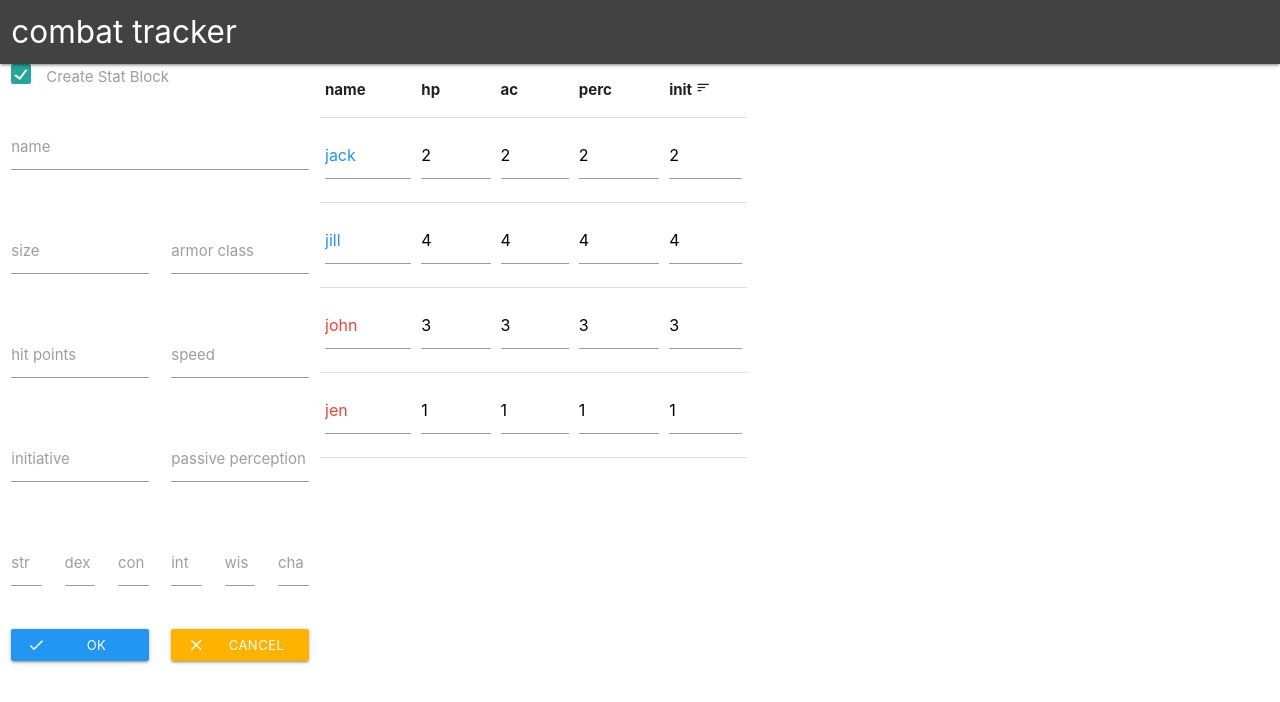
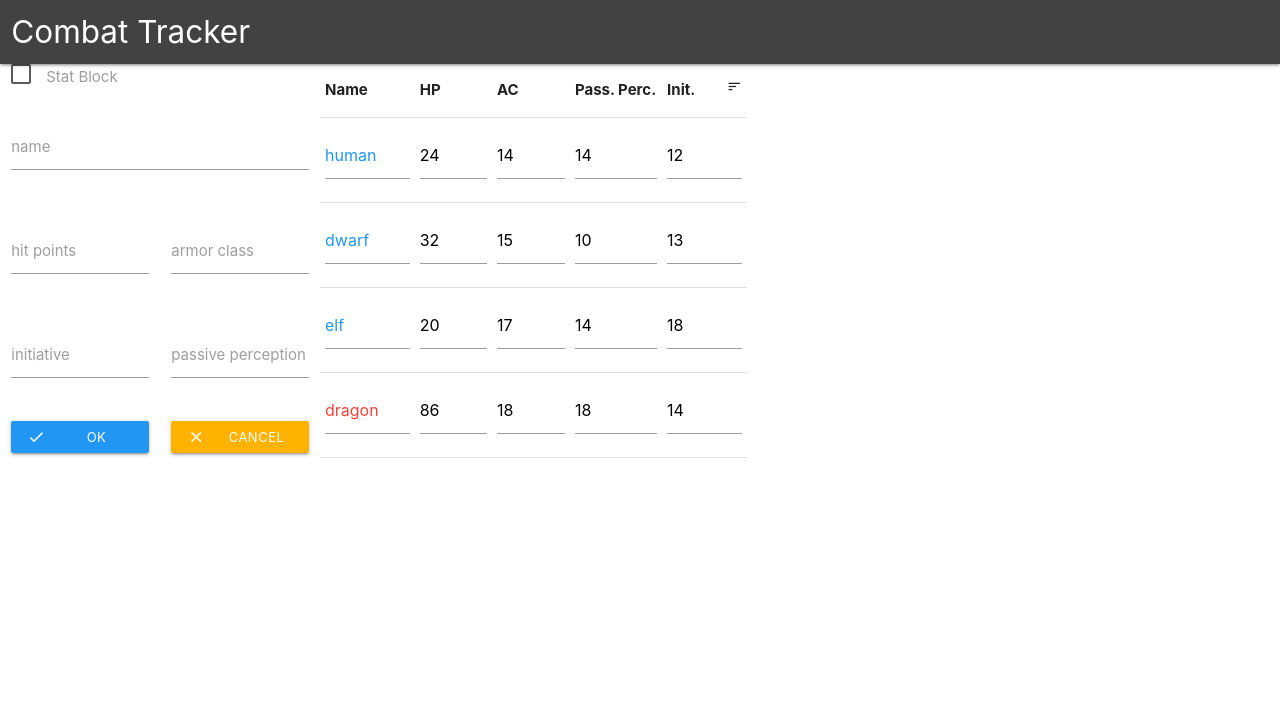
Before and after one commit to malhan-niazi/combat-tracker, a Vue app: page / in a window 1280 px wide. Shown: the top 702 px of the page. Built offline with nearby package versions, Linux system fonts and the light colour scheme.

Commit message:
renamed variables, added stat block items

```diff
--- a/src/App.vue
+++ b/src/App.vue
@@ -35,35 +35,35 @@ export default {
     return {
       combatants: [
         {
-          name: "jack",
-          hp: 2,
-          ac: 2,
-          initiative: 2,
-          pp: 2,
+          name: "human",
+          hitPoints: 24,
+          armorClass: 14,
+          initiative: 12,
+          passivePerception: 14,
           isNpc: false
         },
         {
-          name: "jill",
-          hp: 4,
-          ac: 4,
-          initiative: 4,
-          pp: 4,
+          name: "dwarf",
+          hitPoints: 32,
+          armorClass: 15,
+          initiative: 13,
+          passivePerception: 10,
           isNpc: false
         },
         {
-          name: "john",
-          hp: 3,
-          ac: 3,
-          initiative: 3,
-          pp: 3,
-          isNpc: true
+          name: "elf",
+          hitPoints: 20,
+          armorClass: 17,
+          initiative: 18,
+          passivePerception: 14,
+          isNpc: false
         },
         {
-          name: "jen",
-          hp: 1,
-          ac: 1,
-          initiative: 1,
-          pp: 1,
+          name: "dragon",
+          hitPoints: 86,
+          armorClass: 18,
+          initiative: 14,
+          passivePerception: 18,
           isNpc: true
         }
       ]
--- a/src/components/AddCombatant.vue
+++ b/src/components/AddCombatant.vue
@@ -34,10 +34,10 @@
     <div class="row" v-if="displayForm">
       <div class="col">
         <div class="row">
-          <div class="col">
+          <div class="col s12 left-align">
             <label>
-              <input type="checkbox" class="filled-in right-align" v-model="makeStatBlock" />
-              <span>Create Stat Block</span>
+              <input type="checkbox" class="filled-in" v-model="makeStatBlock" />
+              <span>Stat Block</span>
             </label>
           </div>
         </div>
@@ -84,7 +84,7 @@ export default {
       return {
         isNpc: false,
         displayForm: true,
-        makeStatBlock: true
+        makeStatBlock: false
       };
     }
   }
--- a/src/components/BasicForm.vue
+++ b/src/components/BasicForm.vue
@@ -9,12 +9,12 @@
       </div>
       <div class="row">
         <div class="input-field col s6">
-          <input id="hp" type="number" v-model.number="hp" />
-          <label for="hp">hit points</label>
+          <input id="hitPoints" type="number" v-model.number="hitPoints" />
+          <label for="hitPoints">hit points</label>
         </div>
         <div class="input-field col s6">
-          <input id="ac" type="number" v-model.number="ac" />
-          <label for="ac">armor class</label>
+          <input id="armorClass" type="number" v-model.number="armorClass" />
+          <label for="armorClass">armor class</label>
         </div>
       </div>
       <div class="row">
@@ -23,8 +23,8 @@
           <label for="init">initiative</label>
         </div>
         <div class="input-field col s6">
-          <input id="pp" type="number" v-model.number="pp" />
-          <label for="pp">passive perception</label>
+          <input id="passivePerception" type="number" v-model.number="passivePerception" />
+          <label for="passivePerception">passive perception</label>
         </div>
       </div>
       <div class="row">
@@ -70,34 +70,34 @@ export default {
     },
     addCombatant() {
       const name = this.name;
-      const hp = this.hp;
+      const hitPoints = this.hitPoints;
       const initiative = this.initiative;
-      const ac = this.ac;
-      const pp = this.pp;
+      const armorClass = this.armorClass;
+      const passivePerception = this.passivePerception;
       this.$emit("add-combatant", {
         name,
-        hp,
+        hitPoints,
         initiative,
-        ac,
-        pp
+        armorClass,
+        passivePerception
       });
       this.reset();
     },
     init() {
       return {
         name: "",
-        hp: "",
+        hitPoints: "",
         initiative: "",
-        ac: "",
-        pp: ""
+        armorClass: "",
+        passivePerception: ""
       };
     },
     reset() {
       this.name = this.init().name;
-      this.hp = this.init().hp;
+      this.hitPoints = this.init().hitPoints;
       this.initiative = this.init().initiative;
-      this.ac = this.init().ac;
-      this.pp = this.init().pp;
+      this.armorClass = this.init().armorClass;
+      this.passivePerception = this.init().passivePerception;
     }
   }
 };
--- a/src/components/CombatantItem.vue
+++ b/src/components/CombatantItem.vue
@@ -9,16 +9,16 @@
       />
     </td>
     <td>
-      <input type="number" id="hp" v-model.number="combatant.hp" />
+      <input type="number" id="hitPoints" v-model.number="combatant.hitPoints" />
     </td>
     <td>
-      <input type="number" id="ac" v-model.number="combatant.ac" />
+      <input type="number" id="armorClass" v-model.number="combatant.armorClass" />
     </td>
     <td>
-      <input type="number" id="init" v-model.number="combatant.initiative" />
+      <input type="number" id="passivePerception" v-model.number="combatant.passivePerception" />
     </td>
     <td>
-      <input type="number" id="pp" v-model.number="combatant.pp" />
+      <input type="number" id="initiative" v-model.number="combatant.initiative" />
     </td>
   </tr>
 </template>
--- a/src/components/CombatantList.vue
+++ b/src/components/CombatantList.vue
@@ -3,13 +3,13 @@
     <table class="col s12">
       <thead>
         <tr>
-          <th>name</th>
-          <th>hp</th>
-          <th>ac</th>
-          <th>perc</th>
+          <th>Name</th>
+          <th>HP</th>
+          <th>AC</th>
+          <th>Pass. Perc.</th>
           <th @click="sortDesc">
-            init
-            <i class="tiny material-icons">sort</i>
+            Init.
+            <i class="tiny material-icons right">sort</i>
           </th>
         </tr>
       </thead>
--- a/src/components/Header.vue
+++ b/src/components/Header.vue
@@ -4,7 +4,7 @@
       <div class="nav-wrapper grey darken-3">
         <div class="row">
           <div class="col">
-            <a href="#" class="brand-logo">combat tracker</a>
+            <a href="#" class="brand-logo">Combat Tracker</a>
           </div>
         </div>
       </div>
--- a/src/components/StatBlockForm.vue
+++ b/src/components/StatBlockForm.vue
@@ -9,22 +9,12 @@
       </div>
       <div class="row">
         <div class="input-field col s6">
-          <input id="size" type="text" v-model="size" />
-          <label for="size">size</label>
+          <input id="hitPoints" type="number" v-model.number="hitPoints" />
+          <label for="hitPoints">hit points</label>
         </div>
         <div class="input-field col s6">
-          <input id="ac" type="number" v-model.number="ac" />
-          <label for="ac">armor class</label>
-        </div>
-      </div>
-      <div class="row">
-        <div class="input-field col s6">
-          <input id="hp" type="number" v-model.number="hp" />
-          <label for="hp">hit points</label>
-        </div>
-        <div class="input-field col s6">
-          <input id="speed" type="number" v-model.number="speed" />
-          <label for="speed">speed</label>
+          <input id="armorClass" type="number" v-model.number="armorClass" />
+          <label for="armorClass">armor class</label>
         </div>
       </div>
       <div class="row">
@@ -33,33 +23,50 @@
           <label for="init">initiative</label>
         </div>
         <div class="input-field col s6">
-          <input id="pp" type="number" v-model.number="pp" />
-          <label for="pp">passive perception</label>
+          <input id="passivePerception" type="number" v-model.number="passivePerception" />
+          <label for="passivePerception">passive perception</label>
+        </div>
+      </div>
+      <div class="row">
+        <div class="input-field col s6">
+          <select class="browser-default" v-model="size">
+            <option value disabled selected>select size</option>
+            <option value="ti">tiny</option>
+            <option value="sm">small</option>
+            <option value="md">medium</option>
+            <option value="lg">large</option>
+            <option value="hu">huge</option>
+            <option value="ga">gargantuan</option>
+          </select>
+        </div>
+        <div class="input-field col s6">
+          <input id="speed" type="number" v-model.number="speed" />
+          <label for="speed">speed</label>
         </div>
       </div>
       <div class="row">
         <div class="input-field col s2">
-          <input id="str" type="number" v-model.number="str" />
+          <input id="str" type="number" v-model.number="abilityScore.str" />
           <label for="instrit">str</label>
         </div>
         <div class="input-field col s2">
-          <input id="dex" type="number" v-model.number="dex" />
+          <input id="dex" type="number" v-model.number="abilityScore.dex" />
           <label for="dex">dex</label>
         </div>
         <div class="input-field col s2">
-          <input id="con" type="number" v-model.number="con" />
+          <input id="con" type="number" v-model.number="abilityScore.con" />
           <label for="con">con</label>
         </div>
         <div class="input-field col s2">
-          <input id="int" type="number" v-model.number="int" />
+          <input id="int" type="number" v-model.number="abilityScore.int" />
           <label for="int">int</label>
         </div>
         <div class="input-field col s2">
-          <input id="wis" type="number" v-model.number="wis" />
+          <input id="wis" type="number" v-model.number="abilityScore.wis" />
           <label for="wis">wis</label>
         </div>
         <div class="input-field col s2">
-          <input id="cha" type="number" v-model.number="cha" />
+          <input id="cha" type="number" v-model.number="abilityScore.cha" />
           <label for="cha">cha</label>
         </div>
       </div>
@@ -106,34 +113,53 @@ export default {
     },
     addCombatant() {
       const name = this.name;
-      const hp = this.hp;
+      const hitPoints = this.hitPoints;
       const initiative = this.initiative;
-      const ac = this.ac;
-      const pp = this.pp;
+      const armorClass = this.armorClass;
+      const passivePerception = this.passivePerception;
+      const size = this.size;
+      const speed = this.speed;
+      const abilityScore = this.abilityScore;
       this.$emit("add-combatant", {
         name,
-        hp,
+        hitPoints,
         initiative,
-        ac,
-        pp
+        armorClass,
+        passivePerception,
+        size,
+        speed,
+        abilityScore
       });
       this.reset();
     },
     init() {
       return {
         name: "",
-        hp: "",
+        hitPoints: "",
         initiative: "",
-        ac: "",
-        pp: ""
+        armorClass: "",
+        passivePerception: "",
+        size: "",
+        speed: "",
+        abilityScore: {
+          str: "",
+          dex: "",
+          con: "",
+          int: "",
+          wis: "",
+          cha: ""
+        }
       };
     },
     reset() {
       this.name = this.init().name;
-      this.hp = this.init().hp;
+      this.hitPoints = this.init().hitPoints;
       this.initiative = this.init().initiative;
-      this.ac = this.init().ac;
-      this.pp = this.init().pp;
+      this.armorClass = this.init().armorClass;
+      this.passivePerception = this.init().passivePerception;
+      this.size = this.init().size;
+      this.speed = this.init().speed;
+      this.abilityScore = this.init().abilityScore;
     }
   }
 };
```
Also changed, not shown: 1 other file (tests, documents, lock files or other folders).
